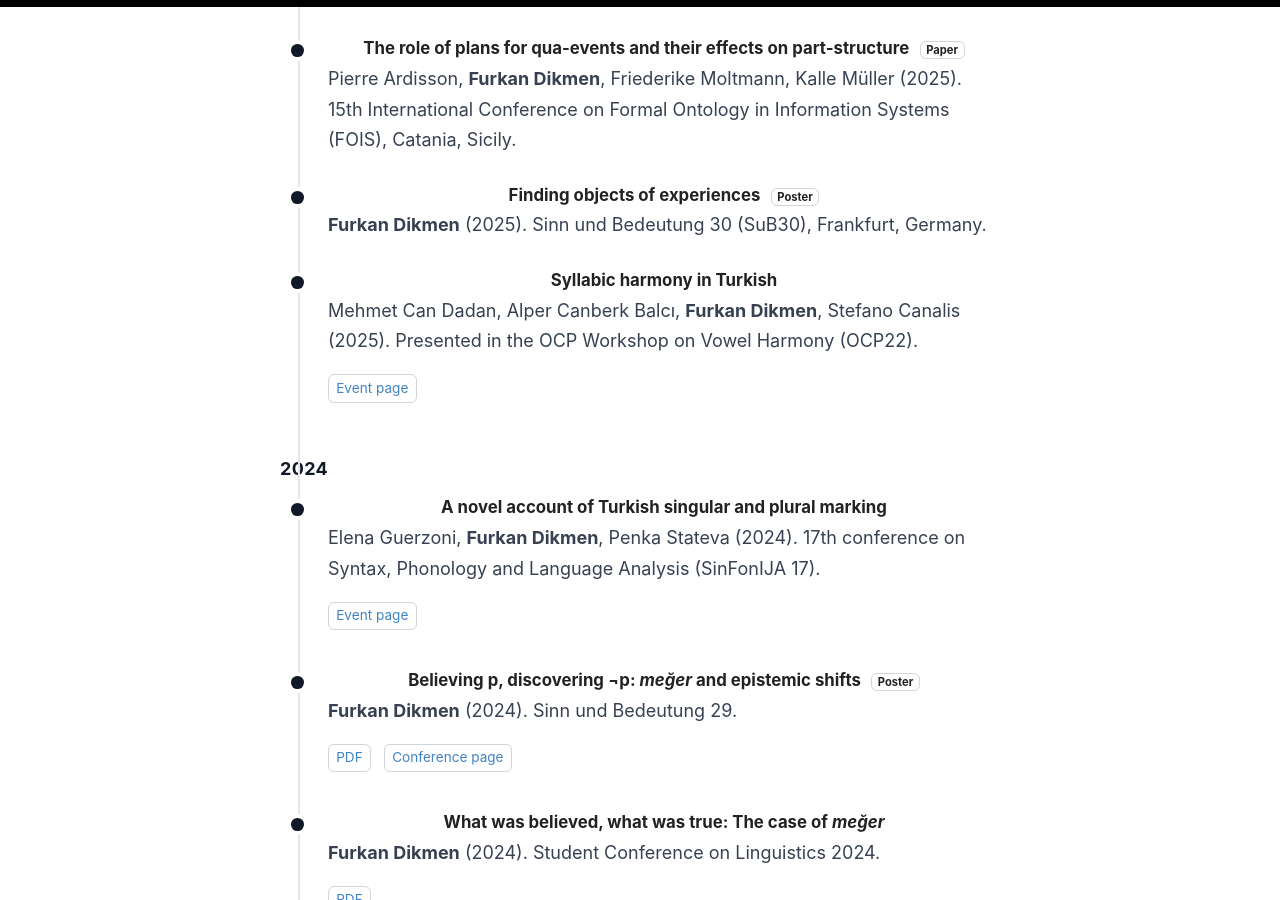
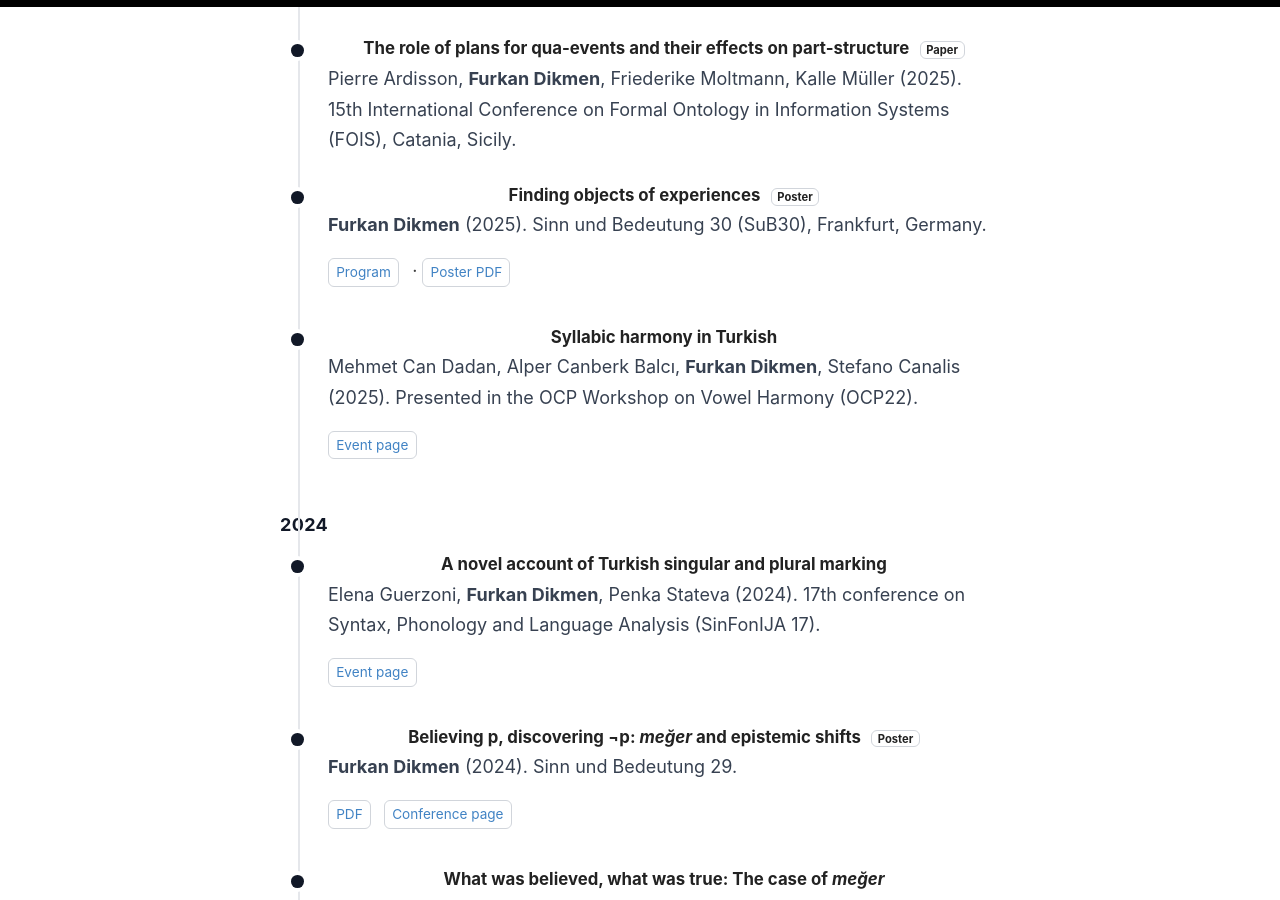
Before and after one commit to furkandikmen/furkandikmen.github.io, a Jekyll site: the page built from _pages/presentations.md, in a window 1280 px wide and 900 px high, scrolled down 493 px. Built offline with Jekyll 4.4.1, drawn with Linux system fonts in a browser that asks for light colours.

Commit message:
Update presentations.md

```diff
--- a/_pages/presentations.md
+++ b/_pages/presentations.md
@@ -36,14 +36,20 @@
 <section class="talks">
   <div class="year">2025</div>
 
-  <article class="talk" itemscope itemtype="https://schema.org/CreativeWork">
-    <div class="dot" aria-hidden="true"></div>
-    <h3 itemprop="name">French perception verbs are not equal <span class="badge">Talk</span></h3>
-    <p class="meta">
-      <strong itemprop="author">Furkan Dikmen</strong>, Lena Baunaz, Katerina Palasis (2025).
-      Going Romance 2025, Venice, Italy.
-    </p>
-  </article>
+<article class="talk" itemscope itemtype="https://schema.org/CreativeWork">
+  <div class="dot" aria-hidden="true"></div>
+  <h3 itemprop="name">
+    <a href="https://www.dmi.unict.it/fois2025/?page_id=713" target="_blank" rel="noopener">
+      French perception verbs are not equal
+    </a>
+    <span class="badge">Talk</span>
+  </h3>
+  <p class="meta">
+    <strong itemprop="author">Furkan Dikmen</strong>, Lena Baunaz, Katerina Palasis (2025).
+    Going Romance 2025, Venice, Italy.
+  </p>
+</article>
+
 
   <article class="talk" itemscope itemtype="https://schema.org/CreativeWork">
     <div class="dot" aria-hidden="true"></div>
@@ -54,13 +60,22 @@
     </p>
   </article>
 
-  <article class="talk" itemscope itemtype="https://schema.org/CreativeWork">
-    <div class="dot" aria-hidden="true"></div>
-    <h3 itemprop="name">Finding objects of experiences <span class="badge">Poster</span></h3>
-    <p class="meta">
-      <strong>Furkan Dikmen</strong> (2025). Sinn und Bedeutung 30 (SuB30), Frankfurt, Germany.
-    </p>
-  </article>
+
+<article class="talk" itemscope itemtype="https://schema.org/CreativeWork">
+  <div class="dot" aria-hidden="true"></div>
+  <h3 itemprop="name">
+    Finding objects of experiences <span class="badge">Poster</span>
+  </h3>
+  <p class="meta">
+    <strong>Furkan Dikmen</strong> (2025). Sinn und Bedeutung 30 (SuB30), Frankfurt, Germany.
+  </p>
+  <p class="links">
+    <a href="https://vicom.info/sub30-program-2/" target="_blank" rel="noopener noreferrer">Program</a>
+    ·
+    <a href="https://www.dropbox.com/scl/fi/u9qhvgh99m8mkt57sq881/Dikmen.pdf?dl=0&rlkey=jca4va70dirvzobcji8rnchne" target="_blank" rel="noopener noreferrer">Poster PDF</a>
+  </p>
+</article>
+
 
   <article class="talk" itemscope itemtype="https://schema.org/CreativeWork">
     <div class="dot" aria-hidden="true"></div>
```
